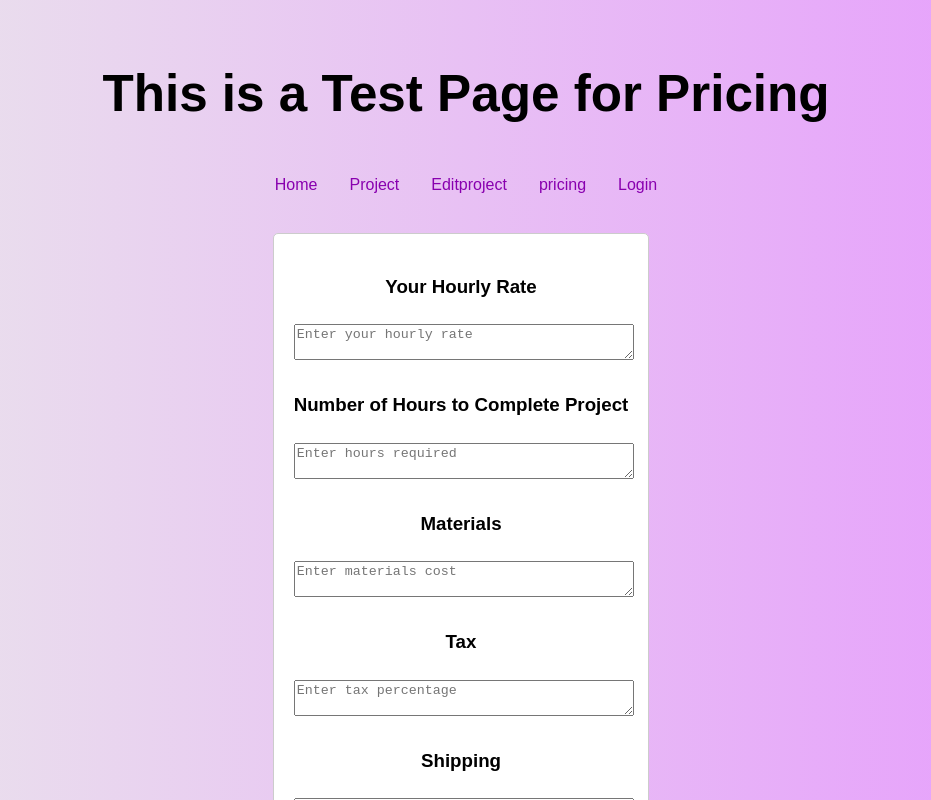
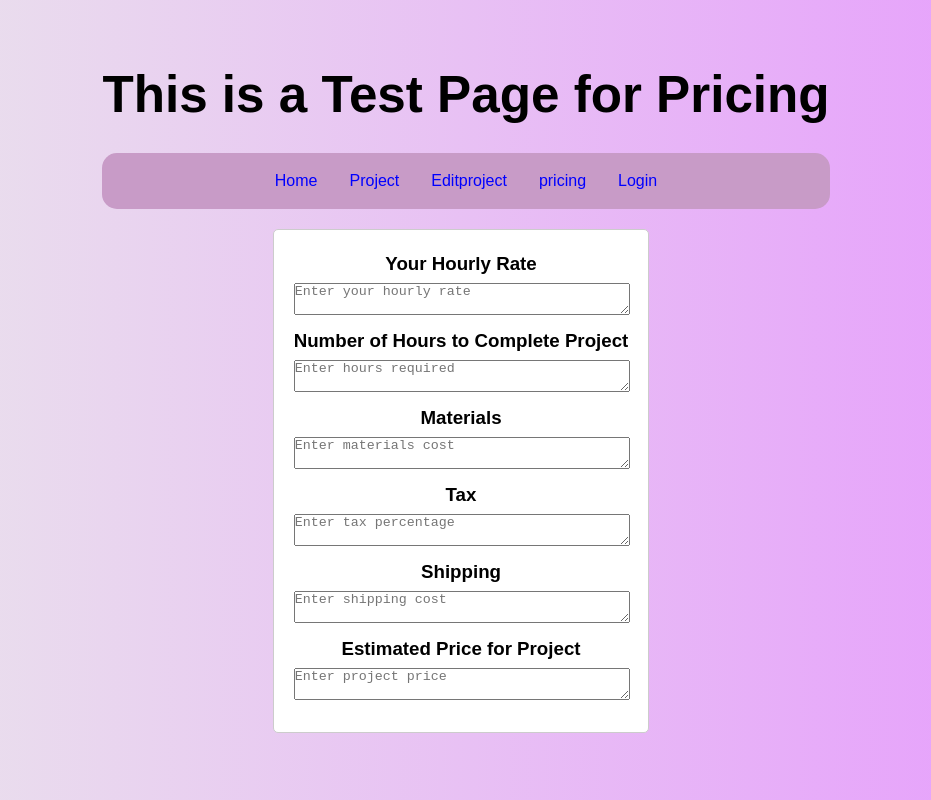
Before and after one commit to mabelheiner/crochetpal, a React (Vite) app: page /pricing in a window 1280 px wide. Shown: the top 800 px of the page, without its empty margins (174-1105 px from the left). Built offline with nearby package versions, Linux system fonts and the light colour scheme; no server answers.

Commit message:
some changes i made

```diff
--- a/src/Login.css
+++ b/src/Login.css
@@ -1 +1,9 @@
 /*page used allow user to login, page 2 on canva */
+.whitebox {
+    background-color: #ffffff;
+    padding: 20px;
+    border: 1px solid #cccccc;
+    border-radius: 40px;
+    border-radius: 5px;
+    margin-right: 10px;
+}
--- a/src/Navbar.css
+++ b/src/Navbar.css
@@ -2,7 +2,16 @@
 
 nav {
     display: flex;
-    justify-content: center;
+    justify-content: space-around;
+    box-sizing: border-box;
+    background-color: #c89bc7;
+    border-radius: 40px;
+    border-radius: 15px;
+}
+
+*{
+    margin: 0px;
+    padding: 0px;
 }
 ul {
     list-style: none;
@@ -13,3 +22,14 @@ li {
     display: inline;
     padding: 1em;
 }
+a:link, a:visited {
+    color: blue;
+    text-align: center;
+    text-decoration: none;
+    display: inline-block;
+  }
+
+  a:hover, a:active {
+    background-color: red;
+    color: white;
+}
--- a/src/index.css
+++ b/src/index.css
@@ -27,4 +27,5 @@ body {
 h1 {
   font-size: 3.2em;
   line-height: 1.1;
+  padding-bottom: 30px;
 }
```
